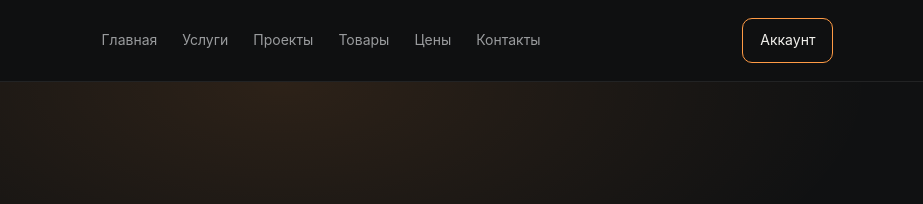
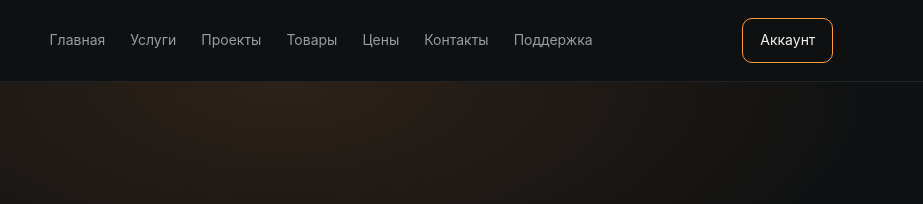
Before and after one commit to fcdtvtv-cpu/ApexCode, a plain HTML site: page account.html in a window 1280 px wide. Shown: the top 204 px of the page, 357-1280 px from the left. Drawn offline with Linux system fonts and the light colour scheme.

Commit message:
Update account.html

```diff
--- a/account.html
+++ b/account.html
@@ -30,6 +30,7 @@
       <a href="products.html">Товары</a>
       <a href="index.html#pricing">Цены</a>
       <a href="index.html#contacts">Контакты</a>
+      <a href="support.html">Поддержка</a>
     </nav>
 
     <a href="account.html" class="account-button">Аккаунт</a>
```
